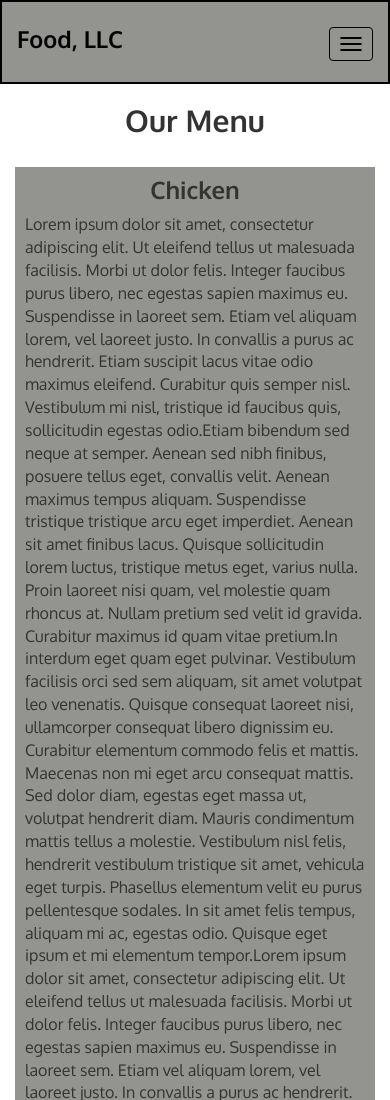
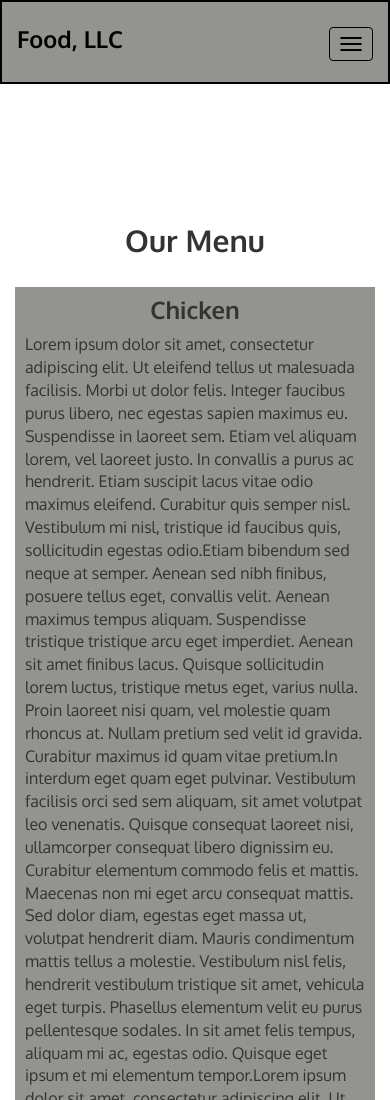
Before and after one commit to cportillou/module3-solution, a plain HTML site: page index.html in a window 390 px wide. Shown: the top 1100 px of the page. Drawn offline with Linux system fonts and the light colour scheme.

Commit message:
Update styles.css

```diff
--- a/css/styles.css
+++ b/css/styles.css
@@ -3,8 +3,9 @@ body {
   font-family: 'Oxygen', sans-serif;
 }
 
+/** HEADER **/
 
-/** HEADER **/
+
 #header-nav {
   background-color: #939390;
   border-radius: 0;
@@ -83,7 +84,7 @@ h2,h3{
   font-weight: bold;
 }
 
-h2{margin-top: 0;
+h2{margin-top: 90px;
 margin-bottom:30px;}
 
 h3{
@@ -175,6 +176,7 @@ h3{
 /********** Extra small devices only **********/
 @media (max-width: 767px) {
   /* Header */
+
   .navbar-brand {
     padding-top: 10px;
     height: 80px;
@@ -200,6 +202,9 @@ h3{
     font-size: 1em;
     margin-right: 5px;
   }
+
+  h2{margin-top: 120px;
+margin-bottom:30px;}
 
   #call-btn > a {
     font-size: 1.5em;
```
